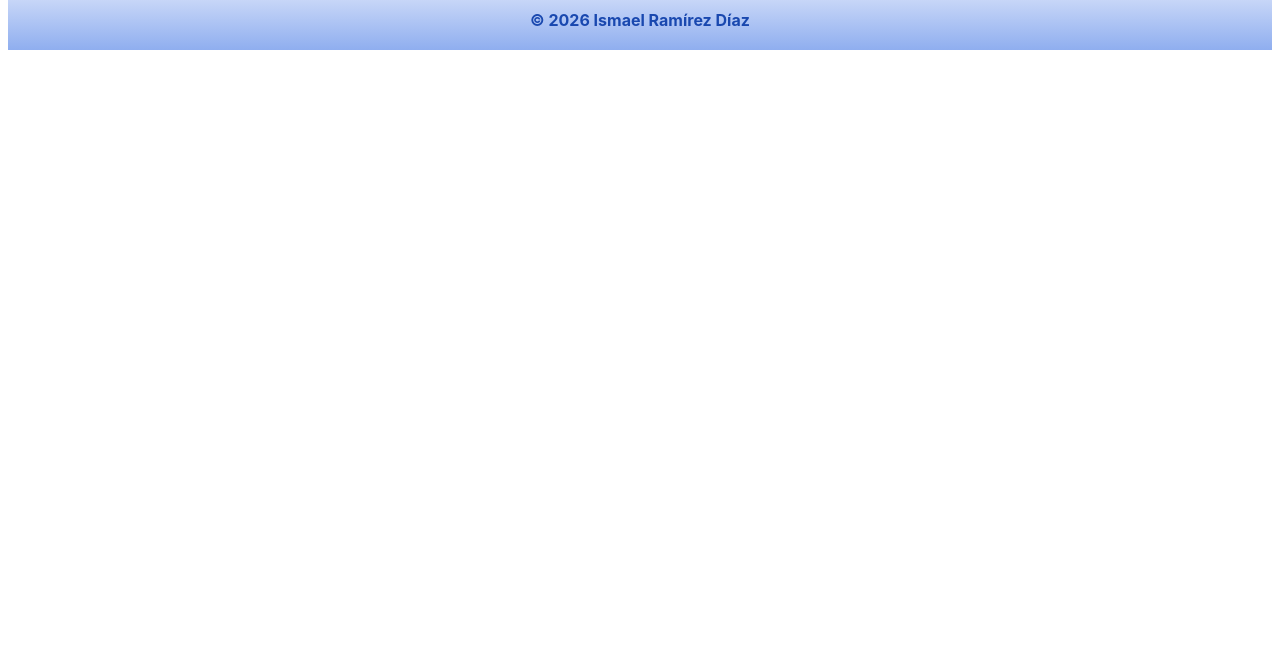
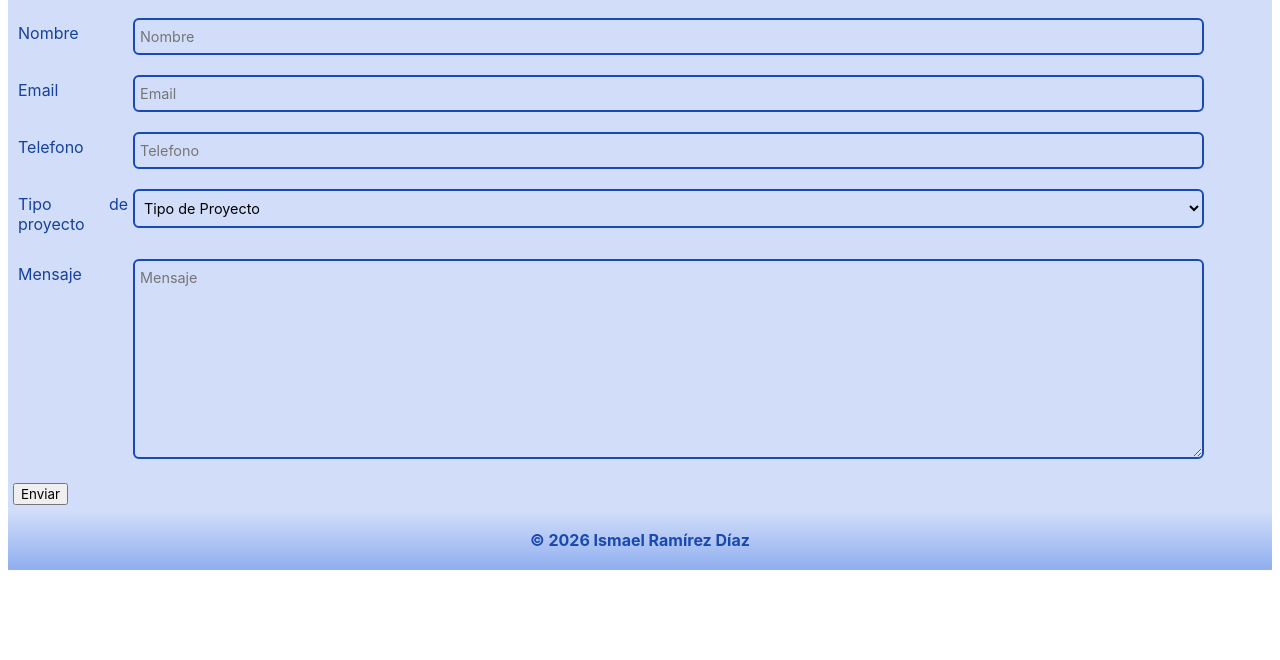
Before and after one commit to Ismael023/Gatsby_001, a Gatsby site: page /contact in a window 1280 px wide. Shown: the part 140-800 px from the top of the page. Built offline with nearby package versions, Linux system fonts and the light colour scheme; Gatsby itself is replaced by a stand-in of ours.

Commit message:
se agrego un pequeño formulario y sus estilos, epndiente agregar funcionalidad

```diff
--- a/src/pages/contact.js
+++ b/src/pages/contact.js
@@ -1,16 +1,56 @@
 import React from "react"
 import Layout from "../component/LayoutPage"
 
+const typeProyect =[
+  {option : "Tipo de Proyecto", value : ""},
+  {option : "Pagina Web", value : "1"},
+  {option:"Infraestrutura de redes", value:"2"},
+  {option:"Soporte Tecnico", value:"3"}
+];
 
 
-export default function contact (){
+const Contact = () => {
   return (
     <Layout>
 
-        <h1>Page Contacto con imagenes</h1>
+        <h2>Formulario de contacto</h2>
+        <p>Nos ponemos en contacto</p>
+        <form>
+          <div className="divForms">
+            <label className='labelForm' htmlfor="nombre">Nombre</label>
+            <input type='text' name="nombre" id="nombre" placeholder='Nombre' className="inputForm"/>
+          </div>
+          <div className="divForms">
+            <label className="labelForm" htmlfor="email">Email</label>
+            <input type='email' name='email' placeholder='Email' className="inputForm"/>
+          </div>
+          <div className="divForms">
+            <label className="labelForm" htmlfor="telefono">Telefono</label>
+            <input type='tel' name='telefono' placeholder='Telefono' className="inputForm"/>
+          </div>
+          <div className="divForms">
+            <label className="labelForm" htmlfor="tipoProyecto">Tipo de proyecto</label>
+            <select name="tipoProyecto" className="selectForm">
+              {typeProyect.map((option) => {
+                return <option  value={option.value}>{option.option}</option>
+              })}
+              </select>
+              </div>
+          <div className="divForms">
+            <label className="labelForm" htmlfor="mensaje">Mensaje</label>
+            <textarea name='mensaje' placeholder='Mensaje' className="textareaForm"/>
+          </div>
+
+          <div className="divForms">
+            <button className="btnForm">Enviar</button>
+          </div>
+
+        </form>
 
     </Layout>
   )
 }
 
-//export default contact
+export default Contact
+
+export const Head = () => <title>Contacto</title>
```
